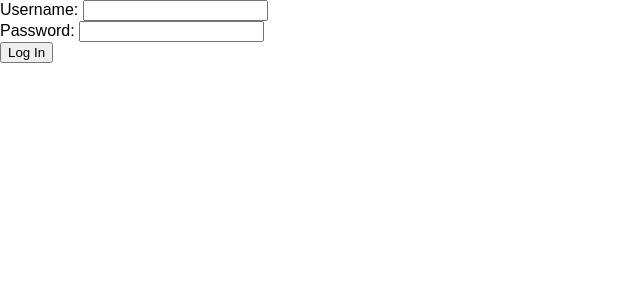
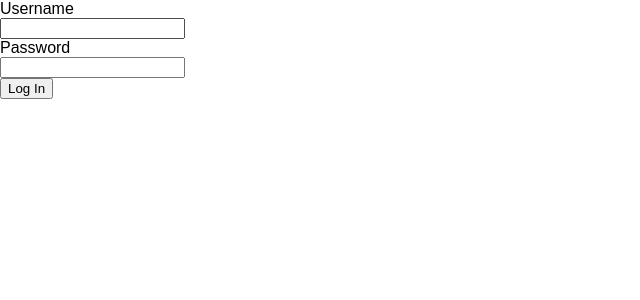
Before and after one commit to a-taranenko/myt, a React (Create React App) app: page / in a window 1280 px wide. Shown: the top 300 px of the page, without its empty margins (0-640 px from the left). Built offline with nearby package versions, Linux system fonts and the light colour scheme.

Commit message:
Added labels in LogIn

```diff
--- a/src/LogIn.js
+++ b/src/LogIn.js
@@ -5,11 +5,13 @@ class LogIn extends Component {
     return (
       <div className="login">
         <form onSubmit={this.props.logger}>
-          Username: <input type="text"
+          <label htmlFor="username">Username</label><br />
+          <input type="text"
                  id="username"
                  value={this.props.username}
                  onChange={this.props.handleInput} /><br />
-          Password: <input type="password"
+          <label htmlFor="password">Password</label><br />
+          <input type="password"
                  id="password"
                  value={this.props.password}
                  onChange={this.props.handleInput} /><br />
```
Lines whose indentation alone changed are shown as unchanged.
